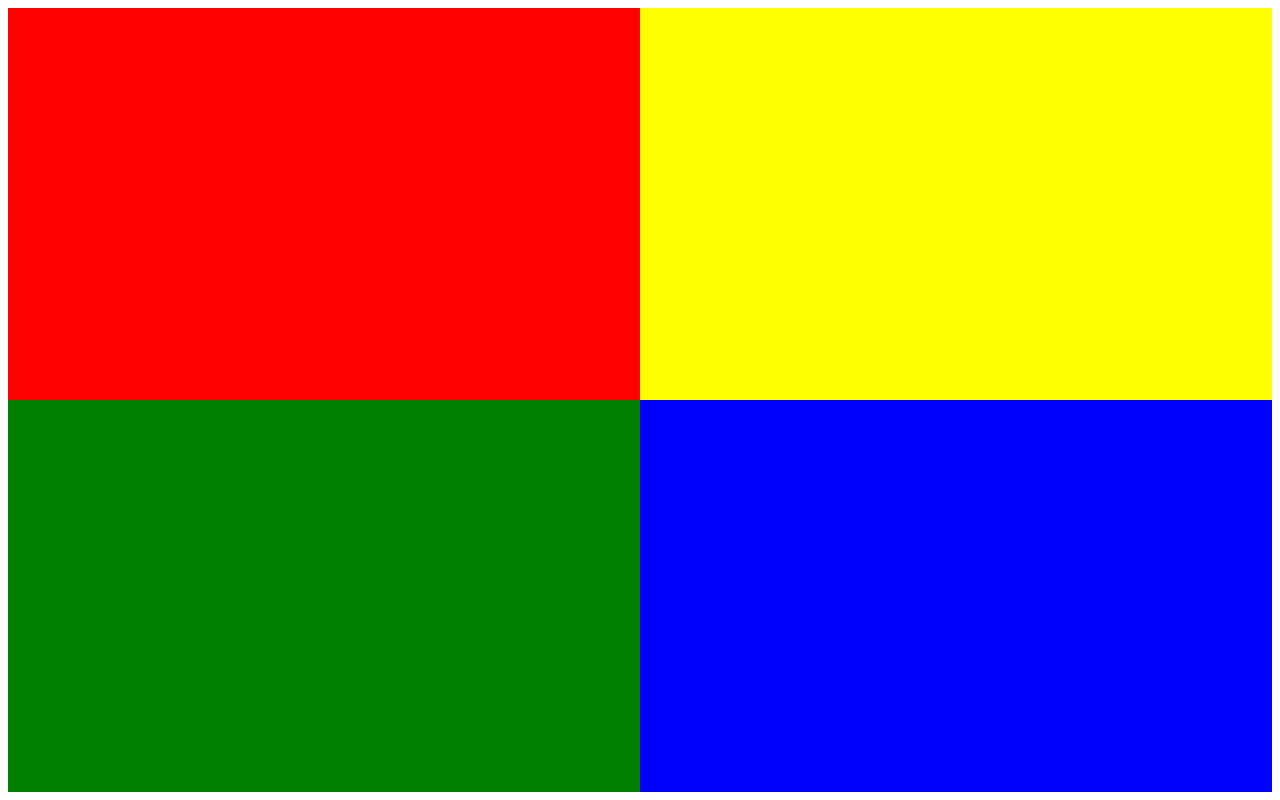
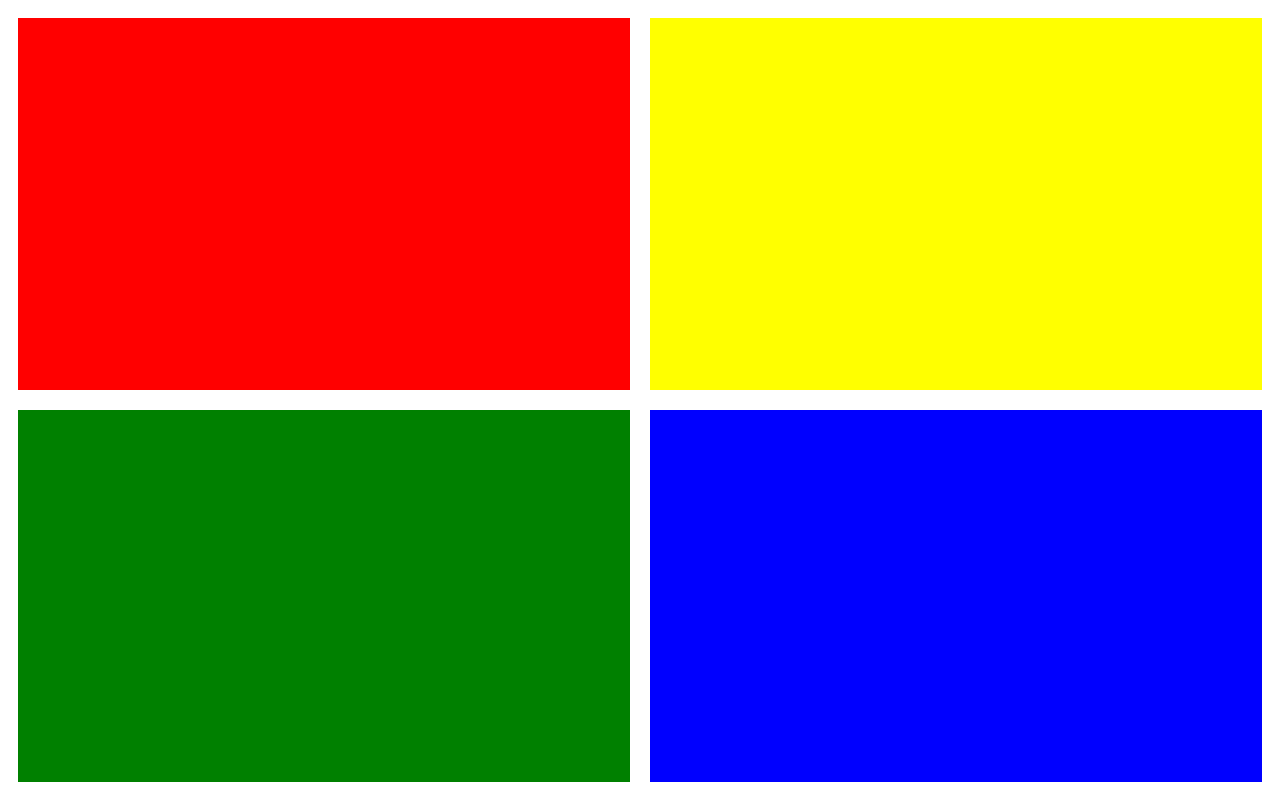
Before and after one commit to goggledefogger/articulate, a website: page public/index.html in a window 1280 px wide. Drawn offline with Linux system fonts and the light colour scheme.

Commit message:
use the flexbox way of sizing the quadrants

```diff
--- a/public/build.css
+++ b/public/build.css
@@ -8,7 +8,6 @@
   -webkit-flex-direction: column;
       -ms-flex-direction: column;
           flex-direction: column;
-  width: 100%;
   height: 100%;
 }
 
@@ -22,13 +21,21 @@
   -webkit-flex-direction: row;
       -ms-flex-direction: row;
           flex-direction: row;
-  width: 100%;
-  height: 50%;
+  margin-top: 10px;
+  margin-bottom: 10px;
+  -webkit-box-flex: 1;
+  -webkit-flex: 1 0 0;
+      -ms-flex: 1 0 0;
+          flex: 1 0 0;
 }
 
 #choices .choice {
-  width: 50%;
-  height: 100%;
+  -webkit-box-flex: 1;
+  -webkit-flex: 1 0 0;
+      -ms-flex: 1 0 0;
+          flex: 1 0 0;
+  margin-left: 10px;
+  margin-right: 10px;
 }
 
 #choices #choice-1 {
--- a/src/choice/style.css
+++ b/src/choice/style.css
@@ -1,20 +1,21 @@
 #choices {
   display: flex;
   flex-direction: column;
-  width: 100%;
   height: 100%;
 }
 
 #choices .row {
   display: flex;
   flex-direction: row;
-  width: 100%;
-  height: 50%;
+  margin-top: 10px;
+  margin-bottom: 10px;
+  flex: 1 0 0;
 }
 
 #choices .choice {
-  width: 50%;
-  height: 100%;
+  flex: 1 0 0;
+  margin-left: 10px;
+  margin-right: 10px;
 }
 
 #choices #choice-1 {
```
